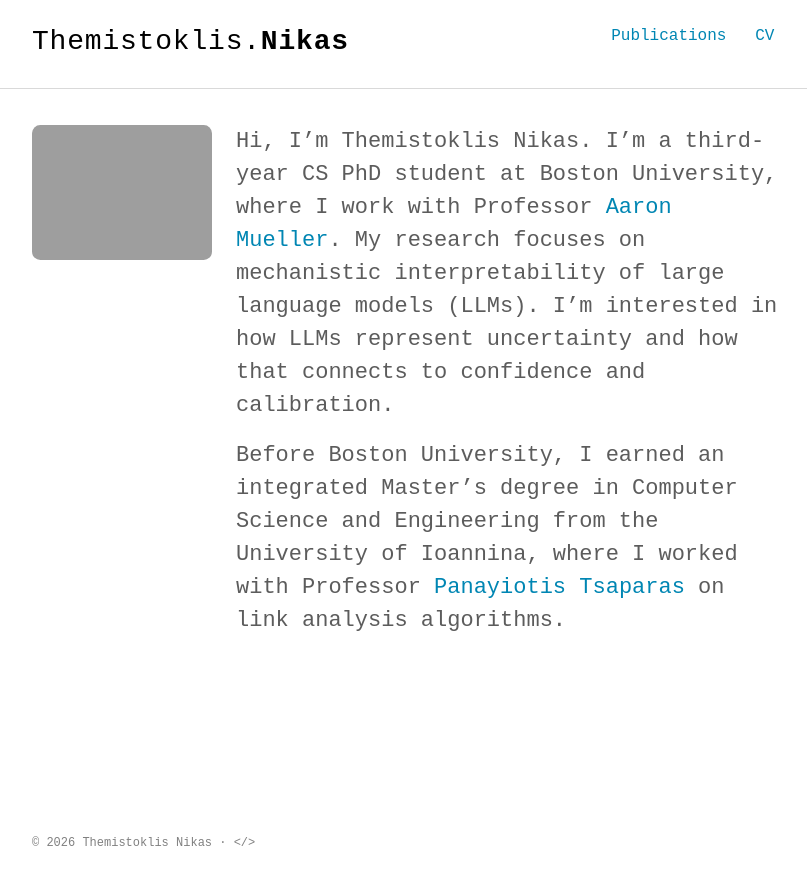
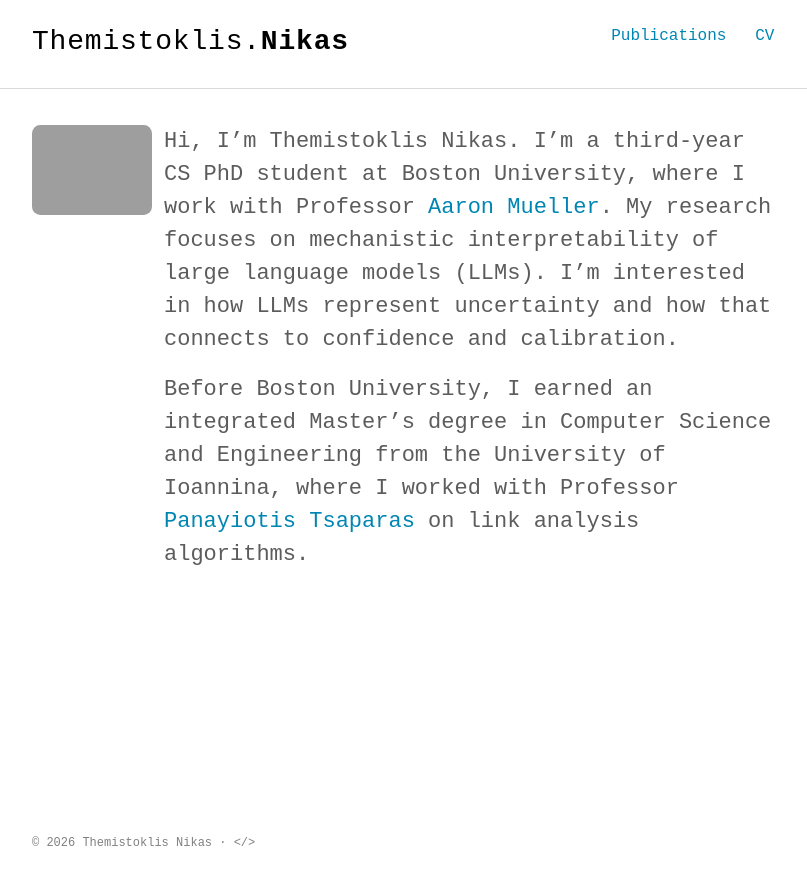
Before and after one commit to tnikas/tnikas.github.io, a Jekyll site: the page built from index.html, in a window 1280 px wide. Shown: the top 885 px of the page, without its empty margins (232-1039 px from the left). Built offline with Jekyll 4.4.1, drawn with Linux system fonts in a browser that asks for light colours; some web fonts are replaced.

Commit message:
Updated homepage

```diff
--- a/assets/scss/_layout.scss
+++ b/assets/scss/_layout.scss
@@ -106,8 +106,8 @@ hr {
 
   .intro-grid {
     display: grid;
-    grid-template-columns: 180px 1fr;
-    column-gap: $base-spacing;
+    grid-template-columns: 120px 1fr;
+    column-gap: $small-spacing;
     align-items: start;
   }
 
@@ -118,7 +118,7 @@ hr {
   .intro-photo img {
     display: block;
     width: 100%;
-    max-width: 180px;
+    max-width: 120px;
     border-radius: $base-border-radius;
   }
 
@@ -130,12 +130,12 @@ hr {
 @media screen and (max-width: 700px) {
   .intro {
     .intro-grid {
-      grid-template-columns: 1fr;
-      row-gap: $small-spacing;
+      grid-template-columns: 96px 1fr;
+      column-gap: $small-spacing;
     }
 
     .intro-photo img {
-      max-width: 140px;
+      max-width: 96px;
     }
   }
 }
```
